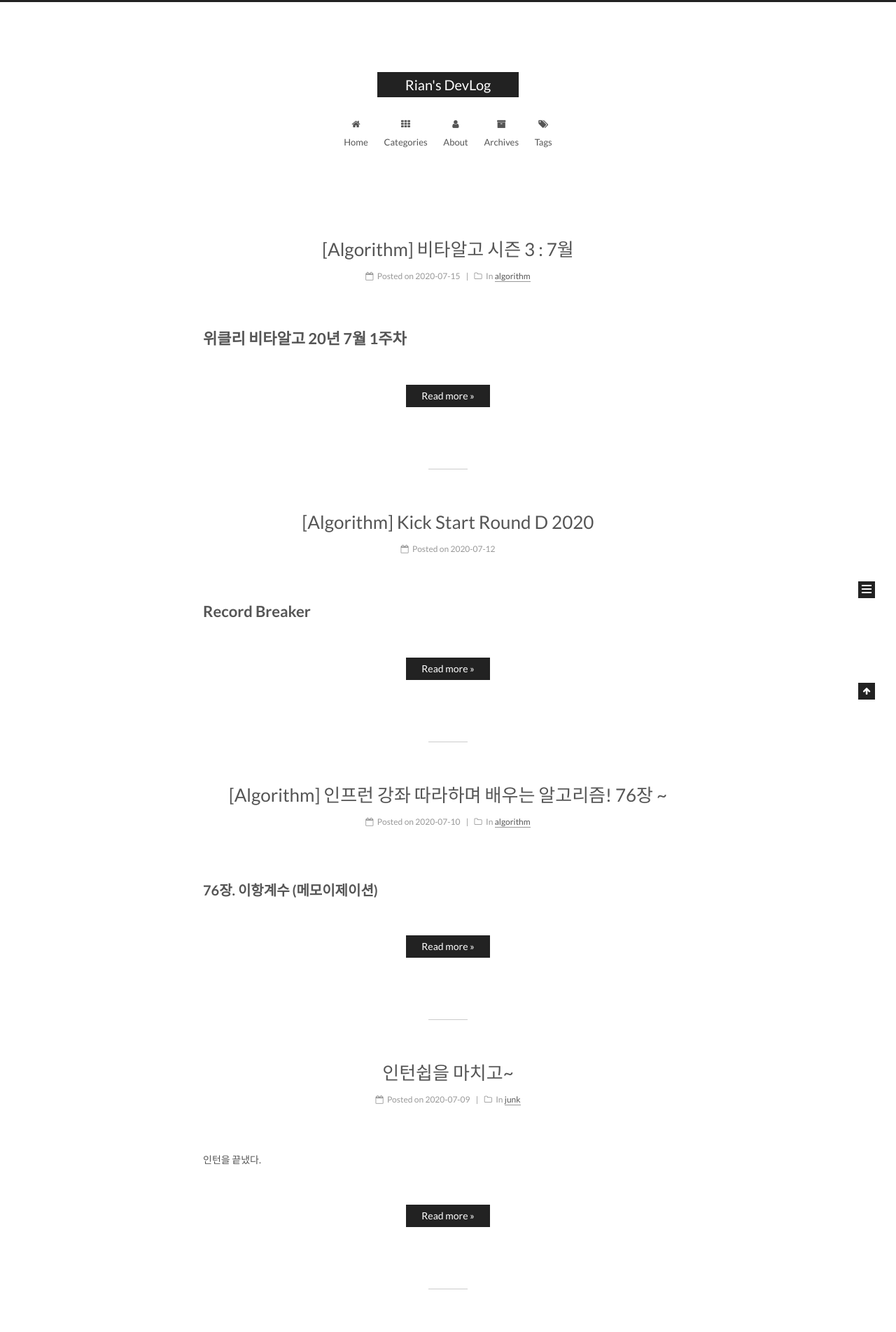
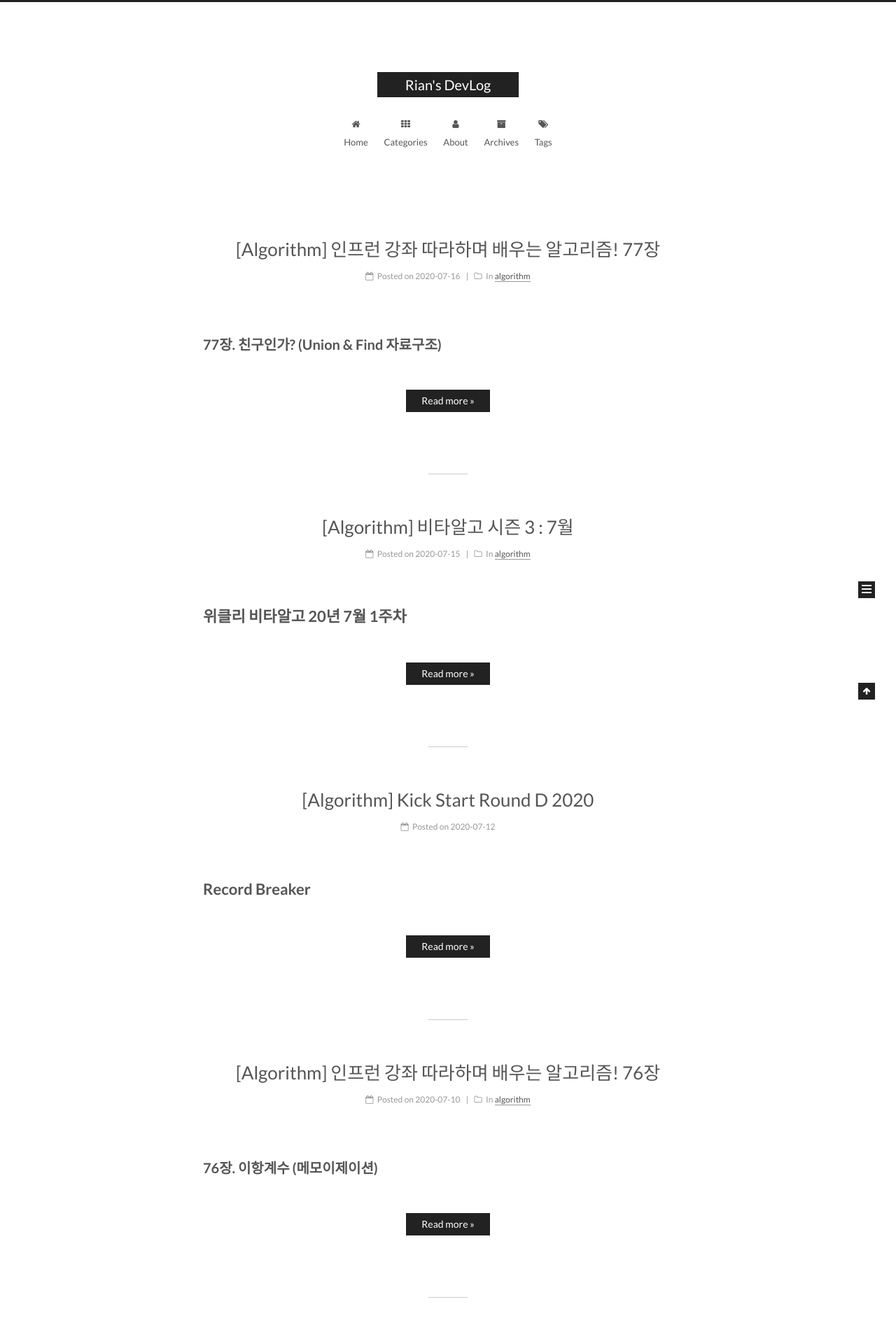
Before and after one commit to jiyeoon/jiyeoon.github.io, a Jekyll site: the page built from index.html, in a window 1280 px wide. Shown: the top 1904 px of the page at 70% size. Built offline with Jekyll 4.4.1, drawn with Linux system fonts in a browser that asks for light colours; the list of posts is cut into pages by our own code; some of the changed lines change nothing that is shown; some of the changed text lies outside the part shown.

Commit message:
Create & Update algorithm study

````diff
--- a/_posts/Algorithm/2020-07-10-algorithm-study23.md
+++ b/_posts/Algorithm/2020-07-10-algorithm-study23.md
@@ -1,6 +1,6 @@
 ---
 layout : post
-title : "[Algorithm] 인프런 강좌 따라하며 배우는 알고리즘! 76장 ~"
+title : "[Algorithm] 인프런 강좌 따라하며 배우는 알고리즘! 76장"
 date : 2020-07-10 17:00
 category : algorithm
 ---
@@ -65,5 +65,3 @@ int getC(int n, int r){
 
 
 ---
-
-## 77장.
--- /dev/null
+++ b/_posts/Algorithm/2020-07-16-algorithm-study24.md
@@ -0,0 +1,44 @@
+---
+layout : post
+title : "[Algorithm] 인프런 강좌 따라하며 배우는 알고리즘! 77장 "
+category : algorithm
+date : 2020-07-16 17:00
+---
+
+## 77장. 친구인가? (Union & Find 자료구조)
+
+오늘은 새 학기 새로운 반에서 처음 시작하는 날이다. 현수네 반 학생은 N명이다. 현수는 각 학생들의 친구관계를 알고 싶다.
+
+모든 학생은 1부터 N까지 번호가 부여되어 있고, 현수에게는 각각 두명의 학생은 친구관계가 번호로 표현된 숫자쌍이 주어진다. 만약 (1, 2), (2, 3), (3, 4)의 숫자쌍이 주어지면 1번 학생과 2번 학생이 친구이고, 2번 학생과 3번 학생이 친구, 3번 학생과 4번 학생이 친구이다. 그리고 1번 학생과 4번 학생은 2번과 3번을 통해서 친구관계가 된다.
+
+학생의 친구관계를 나타내는 숫자쌍이 주어지면 특정 두 명이 친구인지를 판별하는 프로그램을 작성하세요. 두 학생이 친구이면 "YES", 아니면 "NO"를 출력합니다.
+
+> 입력
+
+첫 번째 줄에 반 학생수인 자연수 N(1<=N<=1,000)과 숫자쌍의 개수인 M(1<=M<=3,000)이 주어지고, 다음 M개의 줄에 걸쳐 숫자쌍이 주어진다.
+
+마지막 줄에는 두 학생이 친구인지 확인하는 숫자쌍이 주어진다.
+
+> 출력
+
+첫 번째 줄에 "YES" 또는 "NO"를 출력한다.
+
+> 입력 예제
+
+```
+9 7
+1 2
+2 3
+3 4
+4 5
+6 7
+7 8
+8 9
+3 8
+```
+
+> 출력 예제
+
+```
+NO
+```
````
